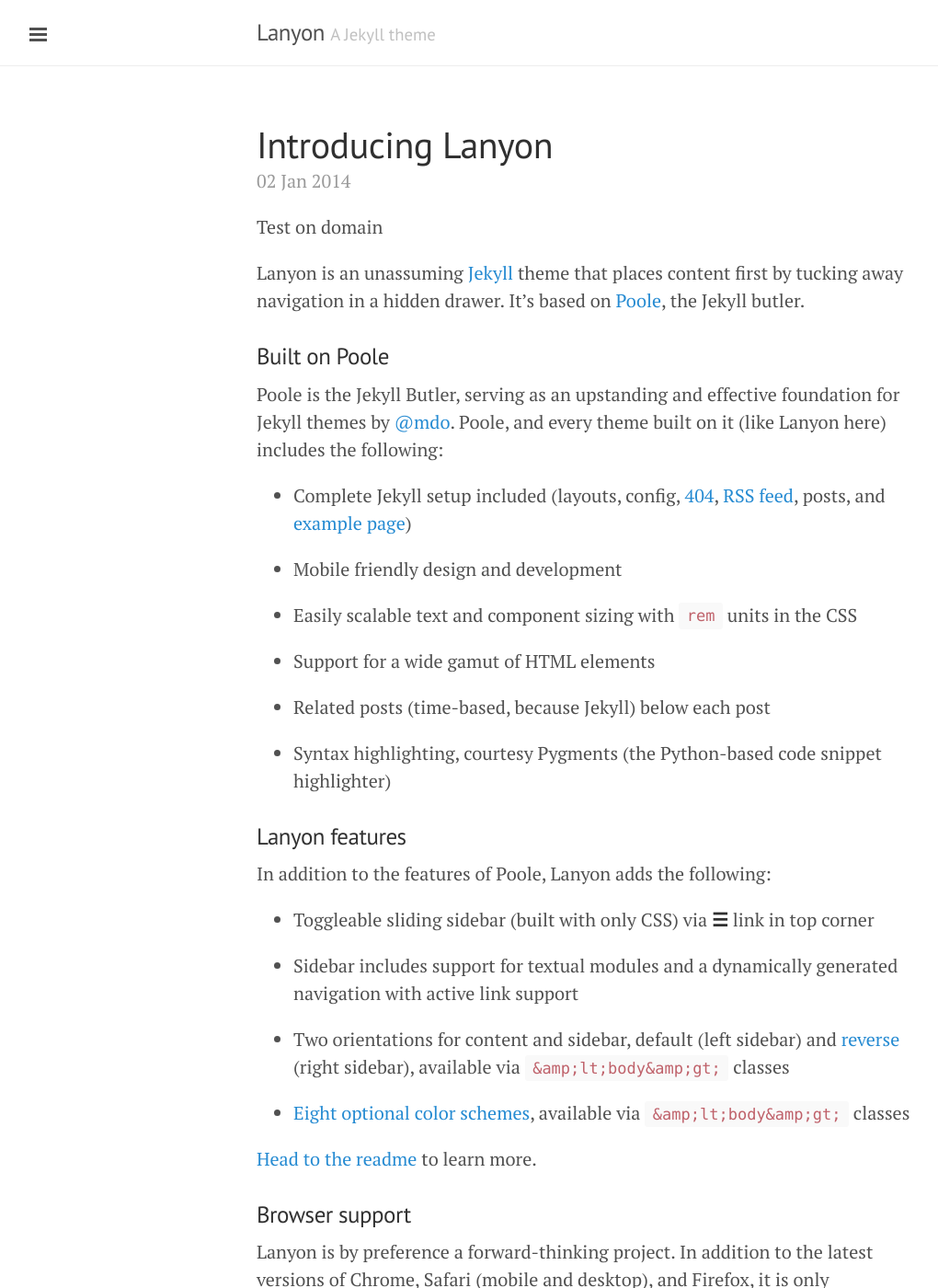
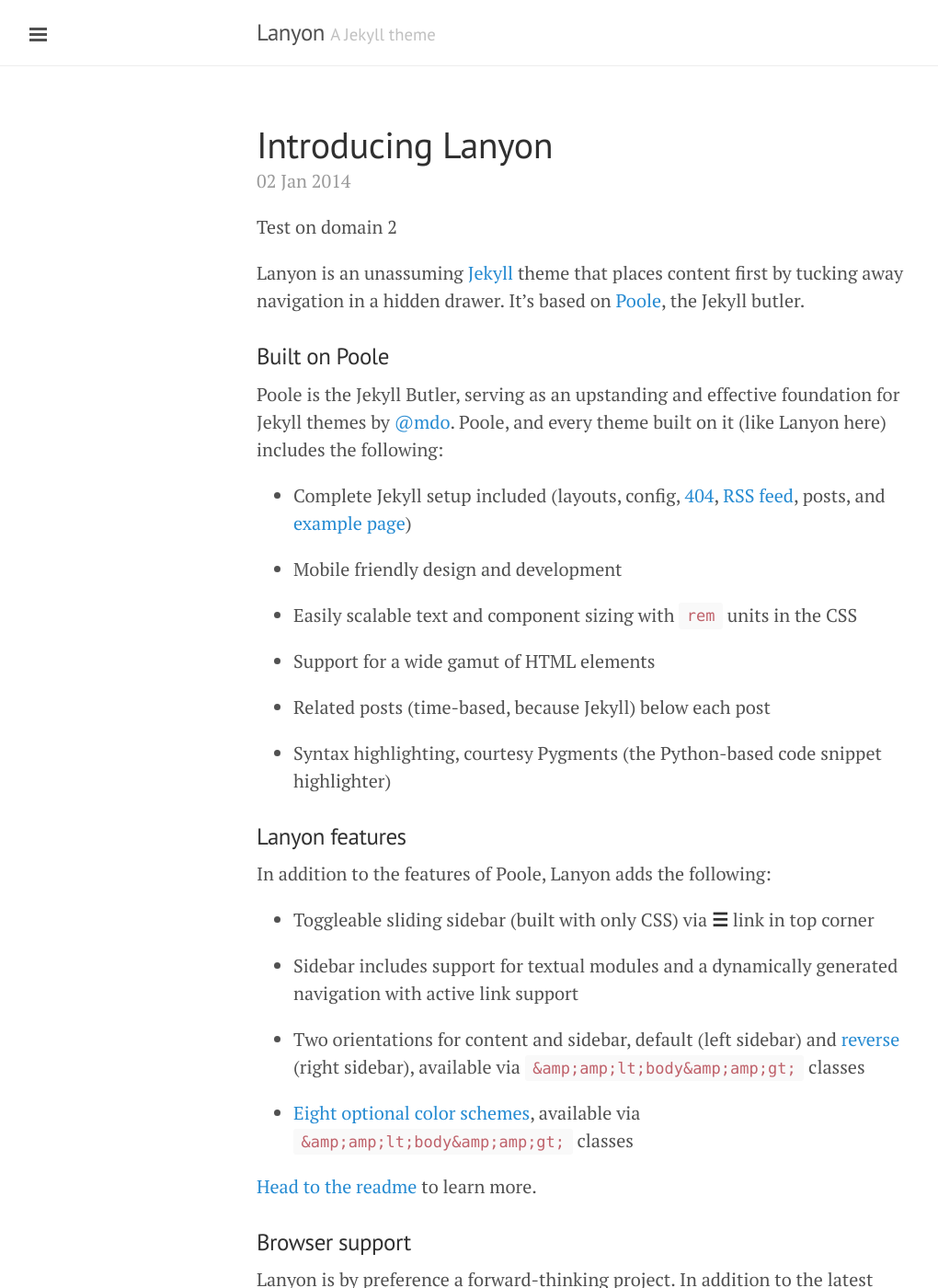
Before and after one commit to MikeTV/PositiveTinker, a Jekyll site: the page built from _posts/2014-01-02-introducing-lanyon.md, in a window 1280 px wide and 1400 px high. Shown: the whole window at 92% size, without its empty margins (1-1021 px from the left). Built offline with Jekyll 4.4.1, drawn with Linux system fonts in a browser that asks for light colours; Markdown is read by kramdown in place of the engine named in the settings.

Commit message:
Update from Forestry.io - 2014-01-02-introducing-lanyon.md

```diff
--- a/_posts/2014-01-02-introducing-lanyon.md
+++ b/_posts/2014-01-02-introducing-lanyon.md
@@ -5,7 +5,7 @@
 ---
 
 
-Test on domain
+Test on domain 2
 
 Lanyon is an unassuming [Jekyll](http://jekyllrb.com) theme that places content first by tucking away navigation in a hidden drawer. It's based on [Poole](http://getpoole.com), the Jekyll butler.
 
@@ -33,9 +33,9 @@
 
 * Sidebar includes support for textual modules and a dynamically generated navigation with active link support
 
-* Two orientations for content and sidebar, default (left sidebar) and [reverse](https://github.com/poole/lanyon#reverse-layout) (right sidebar), available via `&amp;lt;body&amp;gt;` classes
+* Two orientations for content and sidebar, default (left sidebar) and [reverse](https://github.com/poole/lanyon#reverse-layout) (right sidebar), available via `&amp;amp;lt;body&amp;amp;gt;` classes
 
-* [Eight optional color schemes](https://github.com/poole/lanyon#themes), available via `&amp;lt;body&amp;gt;` classes
+* [Eight optional color schemes](https://github.com/poole/lanyon#themes), available via `&amp;amp;lt;body&amp;amp;gt;` classes
 
 [Head to the readme](https://github.com/poole/lanyon#readme) to learn more.
 
```
